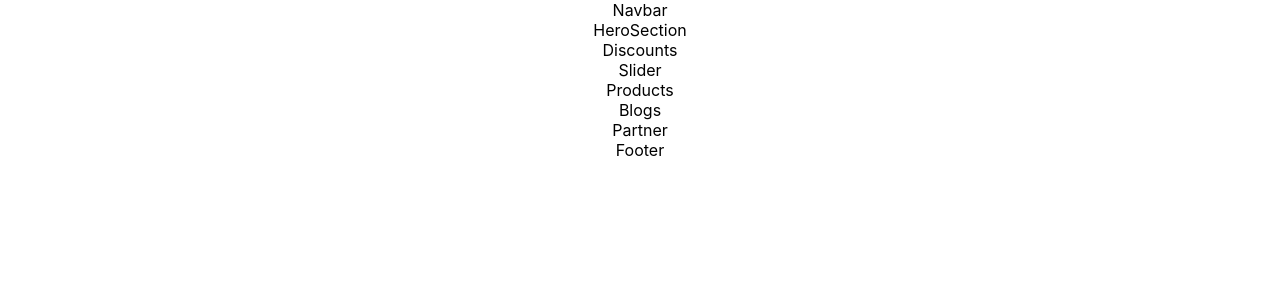
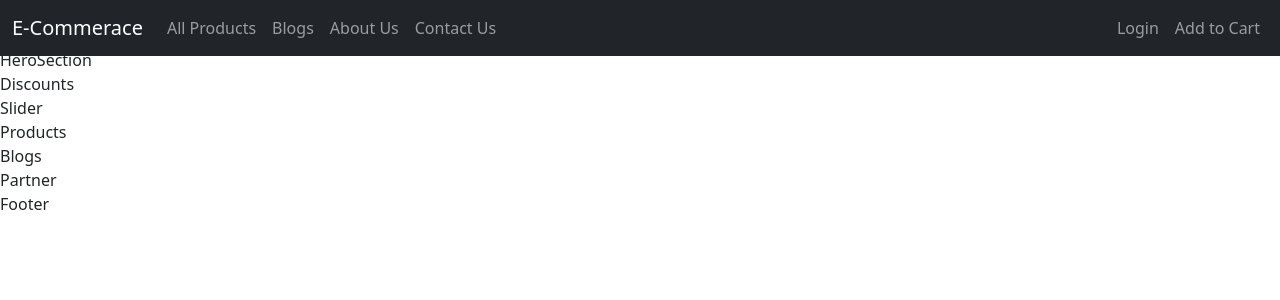
Before and after one commit to kamranalig/Ecommrace_Project, a React (Create React App) app: page / in a window 1280 px wide. Shown: the top 300 px of the page. Built offline with nearby package versions, Linux system fonts and the light colour scheme.

Commit message:
navbar component added

```diff
--- a/package.json
+++ b/package.json
@@ -7,7 +7,9 @@
     "@testing-library/react": "^13.4.0",
     "@testing-library/user-event": "^13.5.0",
     "antd": "^5.5.0",
+    "bootstrap": "^5.2.3",
     "react": "^18.2.0",
+    "react-bootstrap": "^2.7.4",
     "react-dom": "^18.2.0",
     "react-router-dom": "^6.11.2",
     "react-scripts": "5.0.1",
--- a/src/App.js
+++ b/src/App.js
@@ -1,6 +1,5 @@
-import './App.css';
 import Footer from './commonComponent/Footer/Footer';
-import Navbar from './commonComponent/Navbar/Navbar';
+import AppNavbar from './commonComponent/Navbar/Navbar';
 import Products from './commonComponent/products/Products';
 import Blogs from './components/blogs/Blogs';
 import Discounts from './components/discount/Discounts';
@@ -10,8 +9,8 @@ import Slider from './components/slider/Slider';
 
 function App() {
   return (
-    <div className="App">
-      <Navbar/>
+    <>
+      <AppNavbar />
       <HeroSection/>
       <Discounts/>
       <Slider/>
@@ -19,7 +18,7 @@ function App() {
       <Blogs/>
       <Partner/>
       <Footer/>
-    </div>
+    </>
   );
 }
 
--- a/src/commonComponent/Navbar/Navbar.jsx
+++ b/src/commonComponent/Navbar/Navbar.jsx
@@ -1,9 +1,31 @@
 import React from 'react';
+import Container from 'react-bootstrap/Container';
+import Nav from 'react-bootstrap/Nav';
+import Navbar from 'react-bootstrap/Navbar';
 
-const Navbar = () => {
+const AppNavbar = () => {
   return (
-    <div>Navbar</div>
+    <div className='mb-5'>
+       <Navbar collapseOnSelect expand="lg" bg="dark" variant="dark" fixed='top'>
+    <Container fluid>
+      <Navbar.Brand href="#home">E-Commerace</Navbar.Brand>
+      <Navbar.Toggle aria-controls="responsive-navbar-nav" />
+      <Navbar.Collapse id="responsive-navbar-nav">
+        <Nav className="me-auto center">
+          <Nav.Link href="#features">All Products</Nav.Link>
+          <Nav.Link href="#pricing">Blogs</Nav.Link>
+          <Nav.Link href="#about">About Us</Nav.Link>
+          <Nav.Link href="#contact">Contact Us</Nav.Link>
+        </Nav>
+        <Nav>
+          <Nav.Link href="#deets">Login</Nav.Link>
+          <Nav.Link href="#memes">Add to Cart</Nav.Link>
+        </Nav>
+      </Navbar.Collapse>
+    </Container>
+  </Navbar>
+    </div>
+
   )
 }
-
-export default Navbar;
+export default AppNavbar;
--- a/src/index.js
+++ b/src/index.js
@@ -3,6 +3,7 @@ import ReactDOM from 'react-dom/client';
 import './index.css';
 import App from './App';
 import reportWebVitals from './reportWebVitals';
+import 'bootstrap/dist/css/bootstrap.min.css';
 
 const root = ReactDOM.createRoot(document.getElementById('root'));
 root.render(
```
Also changed, not shown: 1 other file (tests, documents, lock files or other folders).
